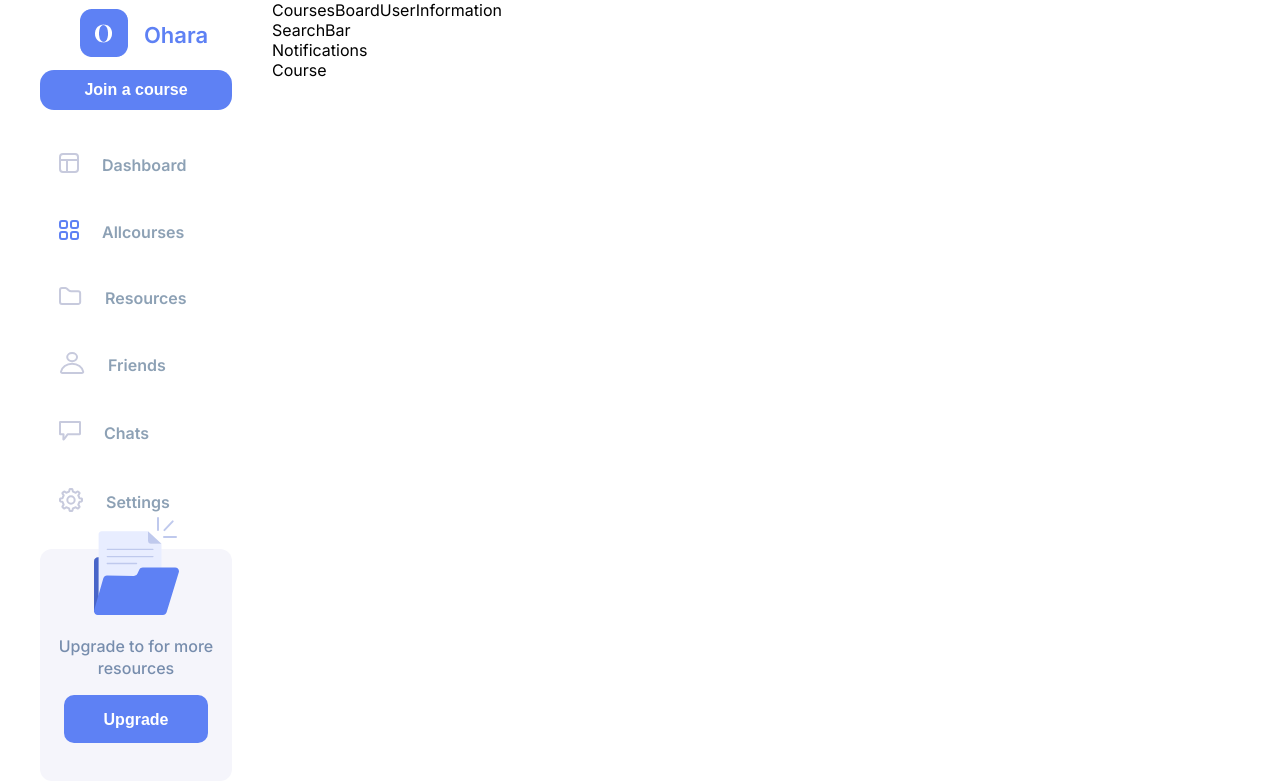
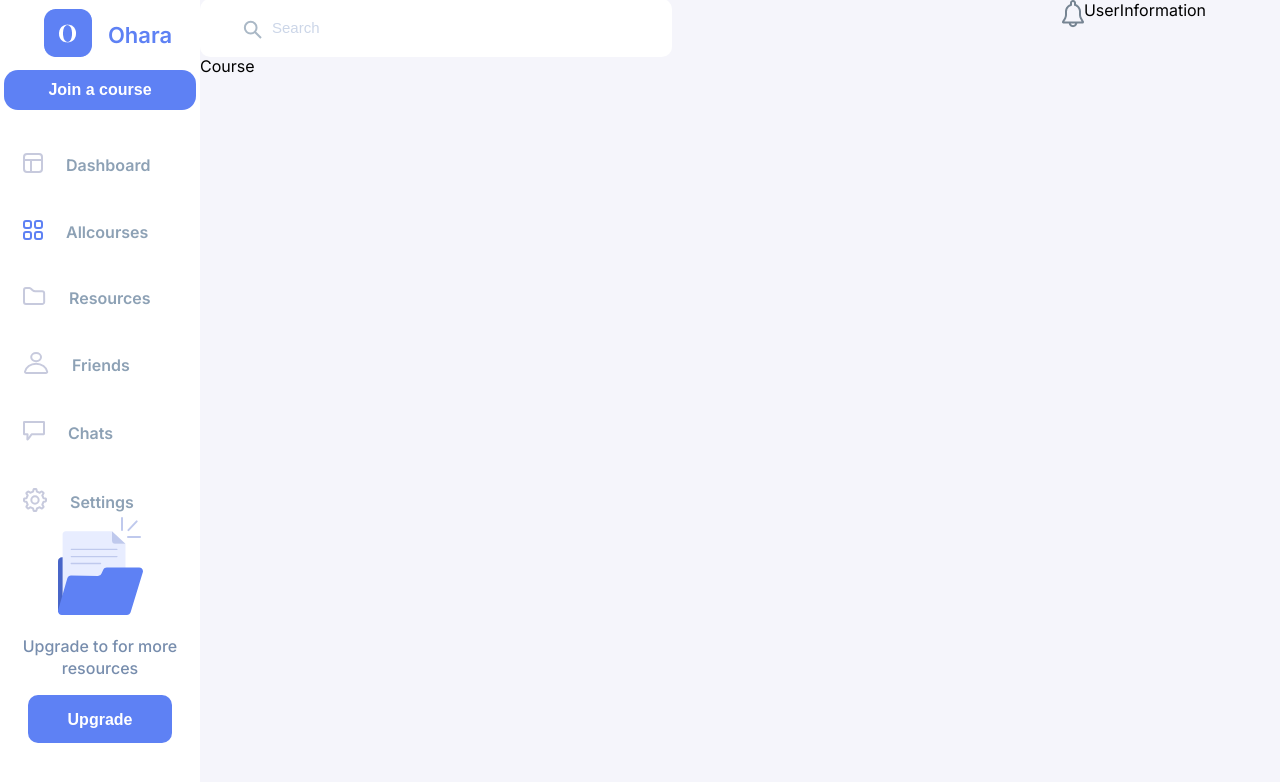
Before and after one commit to LahiaOmar/web-template-integration, a React (Create React App) app in the folder course-dashboard-by-ar/: page / in a window 1280 px wide. Shown: the top 782 px of the page. Built offline with nearby package versions, Linux system fonts and the light colour scheme.

Commit message:
basic css for these components

```diff
--- a/course-dashboard-by-ar/src/CoursesBoard/CoursesBoard.js
+++ b/course-dashboard-by-ar/src/CoursesBoard/CoursesBoard.js
@@ -6,8 +6,7 @@ import Course from '../Course'
 const CoursesBoard = ()=>{
   return (
     <div id="coursesBoard">
-      CoursesBoard
-      <header>
+      <header id="header-board">
         <SearchBar />
         <Notifications />
       </header>
--- a/course-dashboard-by-ar/src/Notifications/Notifications.js
+++ b/course-dashboard-by-ar/src/Notifications/Notifications.js
@@ -1,9 +1,10 @@
 import React from 'react'
+import notificationIcone from './notificationIcone.png'
 
 const Notifications = ()=>{
   return (
-    <div>
-      Notifications
+    <div id="notification">
+      <img src={notificationIcone} id="notification__icone"/>
     </div>
   )
 }
--- a/course-dashboard-by-ar/src/SearchBar/SearchBar.js
+++ b/course-dashboard-by-ar/src/SearchBar/SearchBar.js
@@ -1,9 +1,10 @@
 import React from 'react'
+import searchIcone from './search.svg'
 
 const SearchBar = ()=>{
   return (
-    <div>
-      SearchBar
+    <div id="search-board">
+        <input type="text" placeholder="Search"  id="search-board__input"/>
     </div>
   )
 }
--- a/course-dashboard-by-ar/src/style.css
+++ b/course-dashboard-by-ar/src/style.css
@@ -8,6 +8,7 @@ body{
   display: flex;
   width: calc(100vw);
   height: calc(100vh);
+  background-color: #F5F5FB;
 }
 
 /* navigation panel component */
@@ -16,6 +17,7 @@ body{
   flex-direction: column;
   align-items: center;
   width: 272px;
+  background-color: white;
 }
 
 #logo{
@@ -113,7 +115,42 @@ body{
 }
 /* CoursesBoard component */
 #coursesBoard{
+  width: 100%;
+}
 
+#header-board{
+  display: flex;
+  justify-content: space-between;
+}
+
+#search-board{
+  display: flex;
+  align-items: center;
+  align-content: center;
+  width : 472px;
+  height: 56px;
+  background-color: white;
+  border-radius: 10px;
+}
+
+#search-board__input{
+  width: 100%;
+  height: 100%;
+  border : none;
+  border-style: none;
+  background-image: url(./SearchBar/search.svg);
+  background-repeat: no-repeat;
+  background-position: 9% 50%;
+  padding-left: 72px;
+  border-radius: 10px;
+}
+
+#search-board__input::placeholder{
+  font-style: normal;
+  font-weight: normal;
+  font-size: 15px;
+  line-height: 18px;
+  color: #CCD6E8;
 }
 
 /* UserIngormation panel component */
```
Also changed, not shown: course-dashboard-by-ar/src/Notifications/notificationIcone.png (added), course-dashboard-by-ar/src/SearchBar/search.svg (added).
